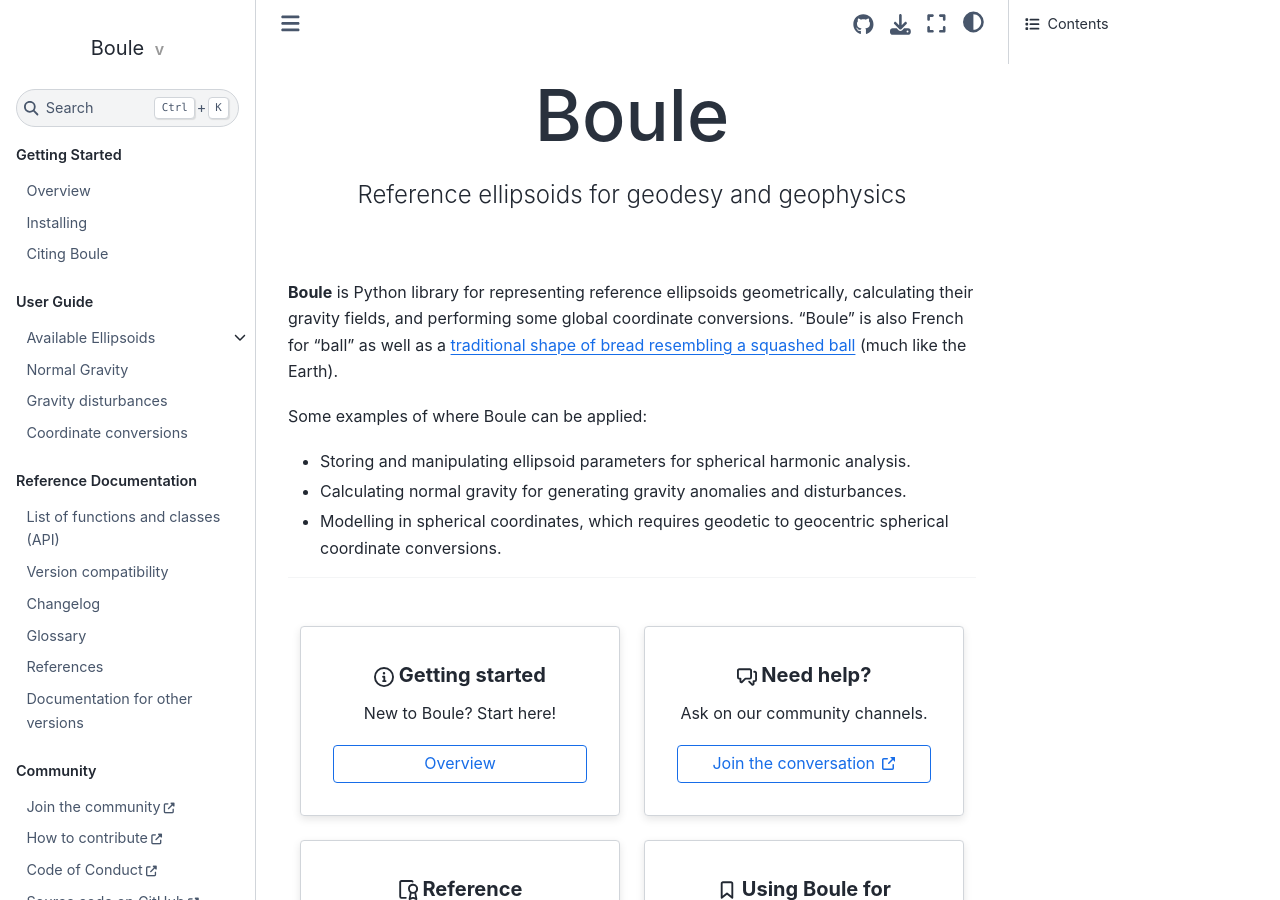
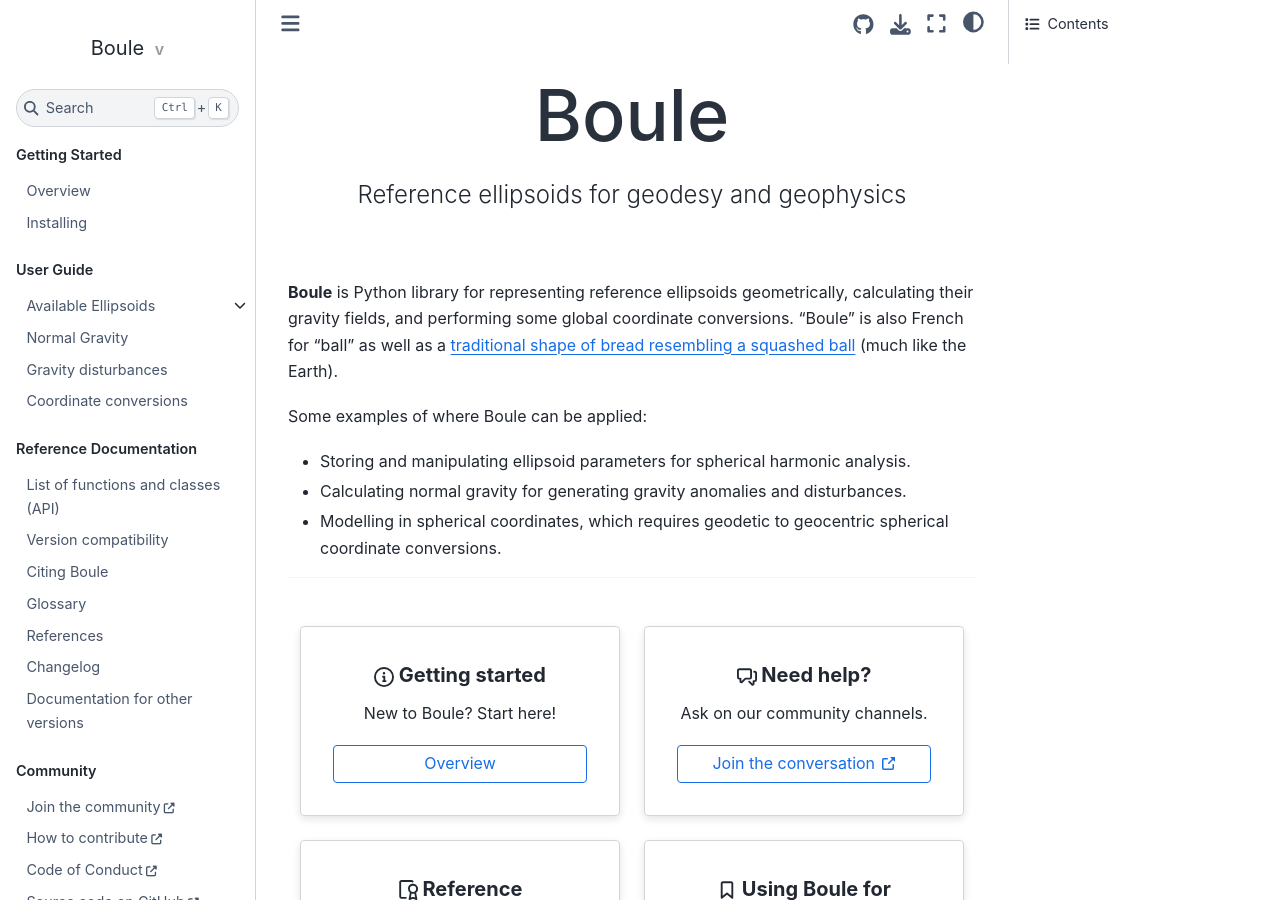
Before and after one commit to fatiando/boule, a Sphinx documentation site: the page built from doc/index.rst, in a window 1280 px wide and 900 px high. Built offline with Sphinx 7.4.7 and the Sphinx Book theme 1.1.4, drawn with Linux system fonts in a browser that asks for light colours; the version number could not be read and is left out; some of the changed lines change nothing that is shown.

Commit message:
Put citation page in same place as Pooch

```diff
--- a/doc/index.rst
+++ b/doc/index.rst
@@ -115,7 +115,6 @@
 
     tutorials/overview.rst
     install.rst
-    citing.rst
 
 .. toctree::
     :maxdepth: 2
@@ -134,9 +133,10 @@
 
     api/index.rst
     compatibility.rst
-    changes.rst
+    citing.rst
     glossary.rst
     references.rst
+    changes.rst
     versions.rst
 
 .. toctree::
```
